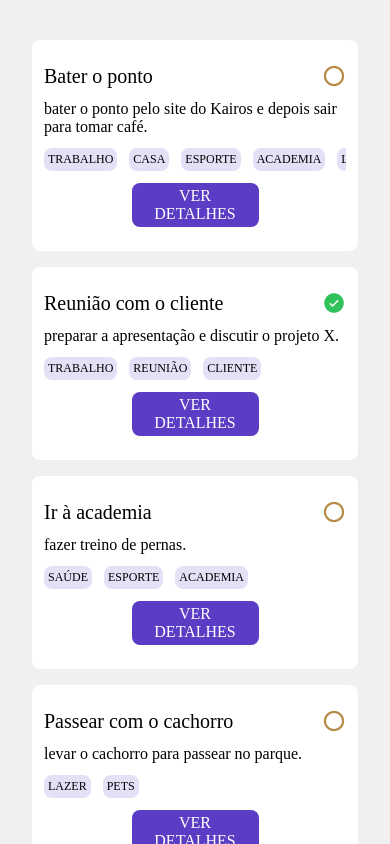
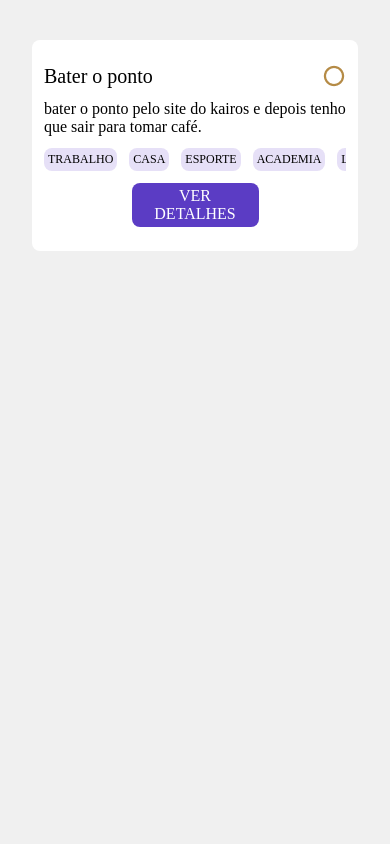
Before and after one commit to JoaoVicttor07/RN-MAR25-taskly, a React Native app: screen / in a window 390 px wide. Built offline with nearby package versions, Linux system fonts and the light colour scheme.

Commit message:
fix(App): adjusts the capitalization in the task description

```diff
--- a/App.tsx
+++ b/App.tsx
@@ -14,29 +14,8 @@ const taskData: Task[] = [
   {
     id: '1',
     title: 'Bater o ponto',
-    description: 'bater o ponto pelo site do Kairos e depois sair para tomar café.',
+    description: 'bater o ponto pelo site do kairos e depois tenho que sair para tomar café.',
     categories: ['TRABALHO', 'CASA', 'ESPORTE', 'ACADEMIA', 'LAZER'],
-    isCompleted: false,
-  },
-  {
-    id: '2',
-    title: 'Reunião com o cliente',
-    description: 'preparar a apresentação e discutir o projeto X.',
-    categories: ['TRABALHO', 'REUNIÃO', 'CLIENTE'],
-    isCompleted: true,
-  },
-  {
-    id: '3',
-    title: 'Ir à academia',
-    description: 'fazer treino de pernas.',
-    categories: ['SAÚDE', 'ESPORTE', 'ACADEMIA'],
-    isCompleted: false,
-  },
-    {
-    id: '4',
-    title: 'Passear com o cachorro',
-    description: 'levar o cachorro para passear no parque.',
-    categories: ['LAZER', 'PETS'],
     isCompleted: false,
   },
 ];
```
